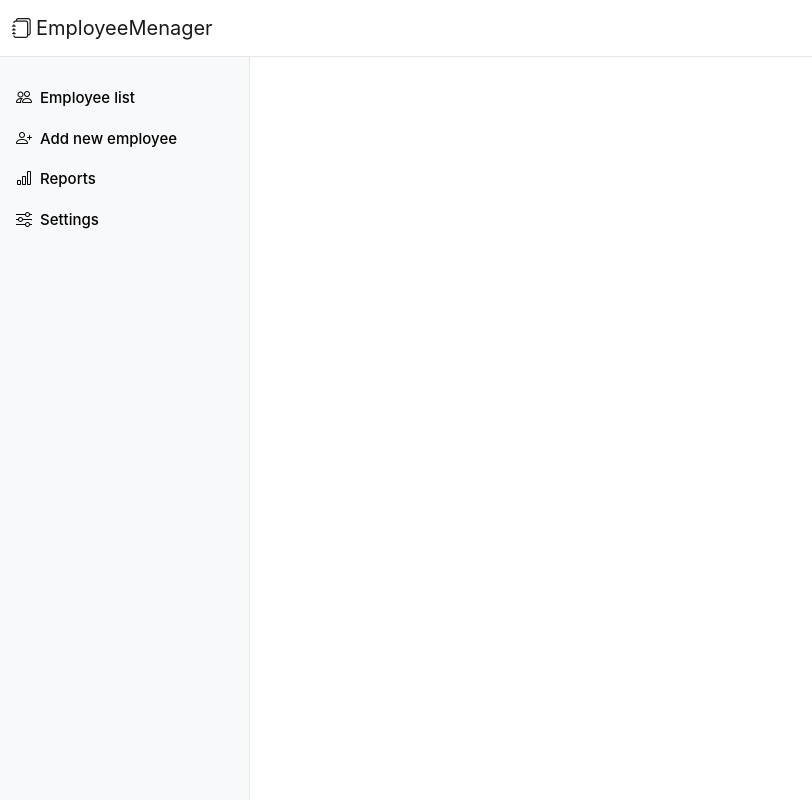
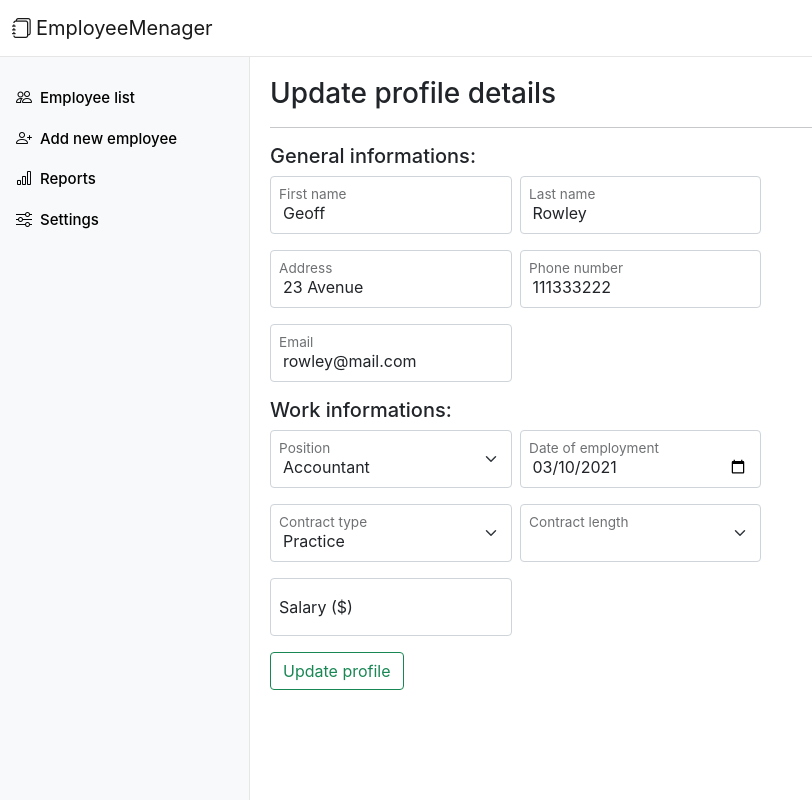
Before and after one commit to bugiss656/react-employee-menager, a React (Create React App) app: page /updateemployee/1 in a window 1280 px wide. Shown: the whole page, without its empty margins (0-812 px from the left). Built offline with nearby package versions, Linux system fonts and the light colour scheme; no server answers; data requests are answered from the project's data file.

Commit message:
Upgrade feature for displaying and hiding alerts

```diff
--- a/db.json
+++ b/db.json
@@ -1,3 +1,39 @@
 {
-  "employees": []
+  "employees": [
+    {
+      "first_name": "Geoff",
+      "last_name": "Rowley",
+      "address": "23 Avenue",
+      "phone_nr": "111333222",
+      "email": "rowley@mail.com",
+      "position": "Accountant",
+      "employment_date": "2021-03-10",
+      "contract_type": "Practice",
+      "id": 1
+    },
+    {
+      "first_name": "Michael",
+      "last_name": "Jordan",
+      "address": "23 Avenue",
+      "phone_nr": "111333222",
+      "email": "michael@mail.com",
+      "position": "Accountant",
+      "employment_date": "2021-04-11",
+      "contract_type": "Internship",
+      "salary": "800",
+      "id": 2
+    },
+    {
+      "first_name": "Tony",
+      "last_name": "Hawk",
+      "address": "23 Avenue",
+      "phone_nr": "111333222",
+      "email": "tony@mail.com",
+      "position": "Accountant",
+      "employment_date": "2021-03-15",
+      "contract_type": "Indefinite period contract",
+      "salary": "2000",
+      "id": 3
+    }
+  ]
 }
--- a/src/App.js
+++ b/src/App.js
@@ -11,17 +11,23 @@ import { useState } from 'react';
 
 
 const App = () => {
-
   const [alert, setAlert] = useState(null);
 
-  const handleAlert = (type, message, display) => {
+  const handleDisplayAlert = (type, message, display) => {
     setAlert({
       type: type,
       message: message,
       display: display
     });
+
+    setTimeout(() => {
+      setAlert(null);
+    }, 3000);
   }
 
+  const handleHideAlert = () => {
+    setAlert(null);
+  }
 
   return (
     <Router>
@@ -31,16 +37,16 @@ const App = () => {
         <div className="main-wrapper">
           <Switch>
             <Route exact path="/employees">
-              <EmployeesList alert={alert} handleAlert={handleAlert} />
+              <EmployeesList alert={alert} handleDisplayAlert={handleDisplayAlert} handleHideAlert={handleHideAlert} />
             </Route>
             <Route path="/employees/:id">
-              <EmployeeDetails alert={alert} handleAlert={handleAlert} />
+              <EmployeeDetails alert={alert} handleDisplayAlert={handleDisplayAlert} handleHideAlert={handleHideAlert} />
             </Route>
             <Route exact path="/addemployee">
-              <AddEmployee handleAlert={handleAlert} />
+              <AddEmployee handleDisplayAlert={handleDisplayAlert} />
             </Route>
             <Route exact path="/updateemployee/:id">
-              <UpdateEmployee handleAlert={handleAlert} />
+              <UpdateEmployee handleDisplayAlert={handleDisplayAlert} />
             </Route>
             <Route exact path="/reports">
               <Reports />
--- a/src/components/AddEmployee.js
+++ b/src/components/AddEmployee.js
@@ -1,7 +1,7 @@
 import { useState } from 'react';
 import { useHistory } from 'react-router-dom';
 
-const AddEmployee = ({ handleAlert }) => {
+const AddEmployee = ({ handleDisplayAlert }) => {
     const [first_name, setFirstName] = useState('');
     const [last_name, setLastName] = useState('');
     const [address, setAddress] = useState('');
@@ -10,18 +10,25 @@ const AddEmployee = ({ handleAlert }) => {
     const [position, setPosition] = useState('');
     const [employment_date, setEmploymentDate] = useState('');
     const [contract_type, setContractType] = useState('');
+    const [contract_length, setContractLength] = useState('');
+    const [salary, setSalary] = useState('');
     const history = useHistory();
+
 
     const handleSubmit = (e) => {
         e.preventDefault();
 
         const employee = {
             first_name,
-            last_name, address,
-            phone_nr, email,
+            last_name,
+            address,
+            phone_nr,
+            email,
             position,
             employment_date,
-            contract_type
+            contract_type,
+            contract_length,
+            salary,
         };
 
         fetch('http://localhost:5000/employees', {
@@ -31,14 +38,14 @@ const AddEmployee = ({ handleAlert }) => {
         }).then(() => {
             console.log("New employee added...");
             history.push('/employees');
-            handleAlert('success', 'New employee succesfully added.', true);
+            handleDisplayAlert('success', 'New employee succesfully added.', true);
         })
     }
 
     return (
         <section className="page-section">
             <h3>Add worker</h3>
-            <hr/>
+            <hr />
             <form onSubmit={handleSubmit}>
                 <h5>General informations:</h5>
                 <div className="row g-2 mb-3">
@@ -150,10 +157,42 @@ const AddEmployee = ({ handleAlert }) => {
                             <option value=""></option>
                             <option value="Practice">Practice</option>
                             <option value="Internship">Internship</option>
+                            <option value="Employment contract">Employment contract</option>
+                            <option value="Mandatory contract">Mandatory contract</option>
+                            <option value="Business-to-business">Business-to-business</option>
+                        </select>
+                        <label htmlFor="contract-type">Contract type</label>
+                    </div>
+                    <div className="col-md-3 form-floating">
+                        <select
+                            onChange={(e) => setContractLength(e.target.value)}
+                            value={contract_length}
+                            id="contract-length"
+                            className="form-select"
+                            placeholder="Contract length"
+                        >
+                            <option value=""></option>
+                            <option value="1 month">1 month</option>
+                            <option value="2 months">2 months</option>
+                            <option value="3 months">3 months</option>
                             <option value="1 year contract">1 year contract</option>
                             <option value="Indefinite period contract">Indefinite period contract</option>
                         </select>
-                        <label htmlFor="contract-type">Contract type</label>
+                        <label htmlFor="contract-length">Contract length</label>
+                    </div>
+                </div>
+                <div className="row g-2 mb-3">
+                    <div className="col-md-3 form-floating">
+                        <input
+                            type="number"
+                            onChange={(e) => setSalary(e.target.value)}
+                            value={salary}
+                            required
+                            className="form-control"
+                            id="salary"
+                            placeholder="Salary"
+                        />
+                        <label htmlFor="salary">Salary ($)</label>
                     </div>
                 </div>
                 <button className="btn btn-outline-success">Add employee</button>
--- a/src/components/Alert.js
+++ b/src/components/Alert.js
@@ -1,8 +1,9 @@
 
-const Alert = ({ type, message }) => {
+const Alert = ({ type, message, handleHideAlert }) => {
     return (
         <div className={`alert alert-${type} alert-dismissible fade show position-fixed bottom-0 end-0`} role="alert">
-            { message }
+            { message}
+            <button onClick={handleHideAlert} type="button" className="btn-close" data-bs-dismiss="alert" aria-label="Close"></button>
         </div>
     );
 }
--- a/src/components/EmployeeDetails.js
+++ b/src/components/EmployeeDetails.js
@@ -4,7 +4,7 @@ import FetchData from './../hooks/FetchData';
 import Alert from './Alert';
 
 
-const EmployeeDetails = ({ alert, handleAlert }) => {
+const EmployeeDetails = ({ alert, handleDisplayAlert, handleHideAlert }) => {
     const { id } = useParams();
     const { data: employee, isLoading, error } = FetchData(`http://localhost:5000/employees/${id}`);
     const history = useHistory();
@@ -14,15 +14,9 @@ const EmployeeDetails = ({ alert, handleAlert }) => {
             method: 'DELETE',
         }).then(() => {
             history.push('/employees');
-            handleAlert('warning', 'Employee profile has been deleted.', true);
+            handleDisplayAlert('warning', 'Employee profile has been deleted.', true);
         });
     }
-
-    useEffect(() => {
-        setTimeout(() => {
-            handleAlert(null);
-        }, 3000);
-    });
 
     return (
         <section className="page-section">
@@ -46,11 +40,11 @@ const EmployeeDetails = ({ alert, handleAlert }) => {
                                         <button type="button" className="btn-close" data-bs-dismiss="modal" aria-label="Close"></button>
                                     </div>
                                     <div className="modal-body">
-                                        <p>Are you sure you want to delete <b>{`${employee.first_name} ${employee.last_name}`}</b> employee?</p>
+                                        <p>Are you sure you want to delete the following employee: <b>{`${employee.first_name} ${employee.last_name}`}</b>?</p>
                                     </div>
                                     <div className="modal-footer">
-                                        <button onClick={deleteEmployee} type="button" className="btn btn-danger" data-bs-dismiss="modal">Delete</button>
-                                        <button type="button" className="btn btn-secondary" data-bs-dismiss="modal">Close</button>
+                                        <button onClick={deleteEmployee} type="button" className="btn btn-outline-danger" data-bs-dismiss="modal">Delete</button>
+                                        <button type="button" className="btn btn-outline-secondary" data-bs-dismiss="modal">Close</button>
                                     </div>
                                 </div>
                             </div>
@@ -72,12 +66,13 @@ const EmployeeDetails = ({ alert, handleAlert }) => {
                             <li className="list-group-item"><b>Position: </b>{employee.position}</li>
                             <li className="list-group-item"><b>Employment date: </b>{employee.employment_date}</li>
                             <li className="list-group-item"><b>Contract type: </b>{employee.contract_type}</li>
-                            <li className="list-group-item"><b>Seniority: </b>{employee.seniority} years</li>
+                            <li className="list-group-item"><b>Contract length: </b>{employee.contract_length}</li>
+                            <li className="list-group-item"><b>Salary: </b>{employee.salary} $</li>
                         </ul>
                     </div>
                 </div>
             )}
-            { alert && <Alert type={alert.type} message={alert.message} /> }
+            { alert && <Alert type={alert.type} message={alert.message} handleHideAlert={handleHideAlert} />}
         </section>
     );
 }
--- a/src/components/Reports.js
+++ b/src/components/Reports.js
@@ -3,7 +3,8 @@
 const Reports = () => {
     return (
         <div className="page-section">
-            <h1>Reports</h1>
+            <h3>Reports</h3>
+            <hr/>
         </div>
     );
 }
--- a/src/components/UpdateEmployee.js
+++ b/src/components/UpdateEmployee.js
@@ -3,7 +3,7 @@ import { useParams } from 'react-router-dom';
 import UpdateEmployeeForm from './UpdateEmployeeForm';
 
 
-const UpdateEmployee = ({ handleAlert }) => {
+const UpdateEmployee = ({ handleDisplayAlert }) => {
     const { id } = useParams();
     const { data: employee, isLoading, error } = FetchData(`http://localhost:5000/employees/${id}`);
 
@@ -11,7 +11,7 @@ const UpdateEmployee = ({ handleAlert }) => {
         <>
             { isLoading && <div>Loading...</div>}
             { error && <div>{error}</div>}
-            { employee && <UpdateEmployeeForm employee={employee} handleAlert={handleAlert} />}
+            { employee && <UpdateEmployeeForm employee={employee} handleDisplayAlert={handleDisplayAlert} />}
         </>
     );
 }
--- a/src/components/UpdateEmployeeForm.js
+++ b/src/components/UpdateEmployeeForm.js
@@ -2,7 +2,7 @@ import { useForm } from "react-hook-form";
 import { useHistory } from 'react-router-dom';
 
 
-const UpdateEmployeeForm = ({ employee, handleAlert }) => {
+const UpdateEmployeeForm = ({ employee, handleDisplayAlert }) => {
     const history = useHistory();
     const { register, handleSubmit } = useForm({
         defaultValues: employee
@@ -18,7 +18,7 @@ const UpdateEmployeeForm = ({ employee, handleAlert }) => {
         }).then(() => {
             console.log('Employee profile updated...');
             history.push(`/employees/${employee.id}`);
-            handleAlert('success', 'Employee profile successfully updated.', true);
+            handleDisplayAlert('success', 'Employee profile successfully updated.', true);
         });
     }
 
@@ -137,10 +137,41 @@ const UpdateEmployeeForm = ({ employee, handleAlert }) => {
                             <option value=""></option>
                             <option value="Practice">Practice</option>
                             <option value="Internship">Internship</option>
-                            <option value="1 year contract">1 year contract</option>
-                            <option value="Indefinite period contract">Indefinite period conract</option>
+                            <option value="Employment contract">Employment contract</option>
+                            <option value="Mandatory contract">Mandatory contract</option>
+                            <option value="Business-to-business">Business-to-business</option>
                         </select>
                         <label htmlFor="contract-type">Contract type</label>
+                    </div>
+                    <div className="col-md-3 form-floating">
+                        <select
+                            ref={register}
+                            name="contract_length"
+                            id="contract-length"
+                            className="form-select"
+                            placeholder="Contract length"
+                        >
+                            <option value=""></option>
+                            <option value="1 month">1 month</option>
+                            <option value="2 months">2 months</option>
+                            <option value="3 months">3 months</option>
+                            <option value="1 year contract">1 year contract</option>
+                            <option value="Indefinite period contract">Indefinite period contract</option>
+                        </select>
+                        <label htmlFor="contract-type">Contract length</label>
+                    </div>
+                </div>
+                <div className="row g-2 mb-3">
+                    <div className="col-md-3 form-floating">
+                        <input
+                            ref={register}
+                            type="number"
+                            name="salary"
+                            required
+                            className="form-control"
+                            id="salary"
+                            placeholder="Salary" />
+                        <label htmlFor="salary">Salary ($)</label>
                     </div>
                 </div>
                 <button className="btn btn-outline-success">Update profile</button>
```
Also changed, not shown: src/components/EmployeesList.js (+3 -8 lines).
